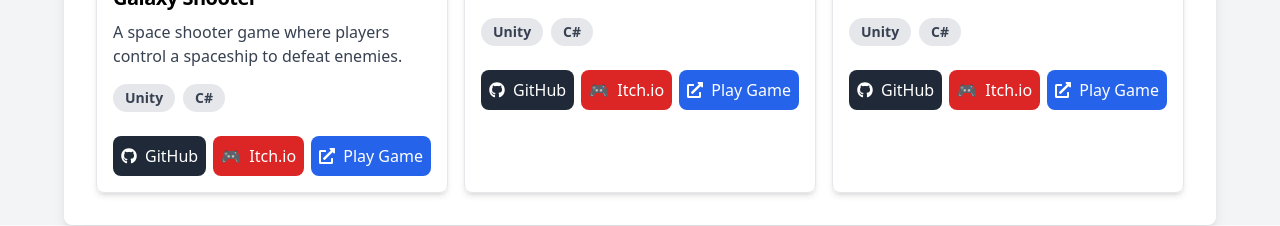
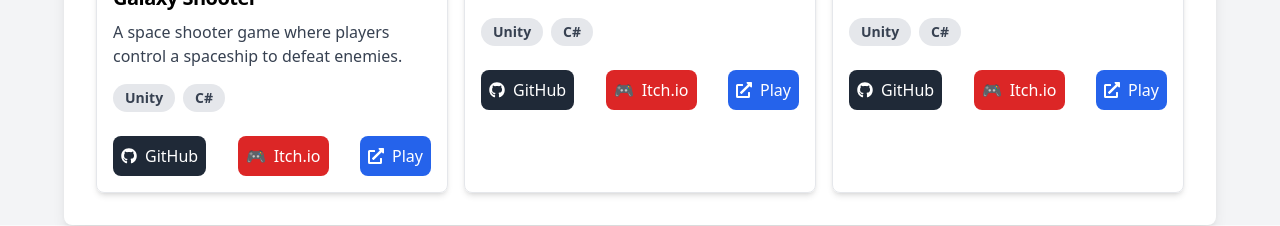
Before and after one commit to encodedCoder/encodedcoder, a Next.js app: page /projects in a window 1280 px wide. Shown: the part 1556-1782 px from the top of the page. Built offline with nearby package versions, Linux system fonts and the light colour scheme.

Commit message:
Update Play Game button text to Play in ProjectCardGameComponent

```diff
--- a/src/components/ProjectCardGame.tsx
+++ b/src/components/ProjectCardGame.tsx
@@ -71,7 +71,7 @@ const ProjectCardGame: React.FC<ProjectCardGameProps> = ({
             className="bg-blue-600 text-white px-2 py-2 rounded-lg flex items-center"
           >
             <FaExternalLinkAlt className="mr-2" />
-            Play Game
+            Play
           </a>
         </div>
       </div>
```
